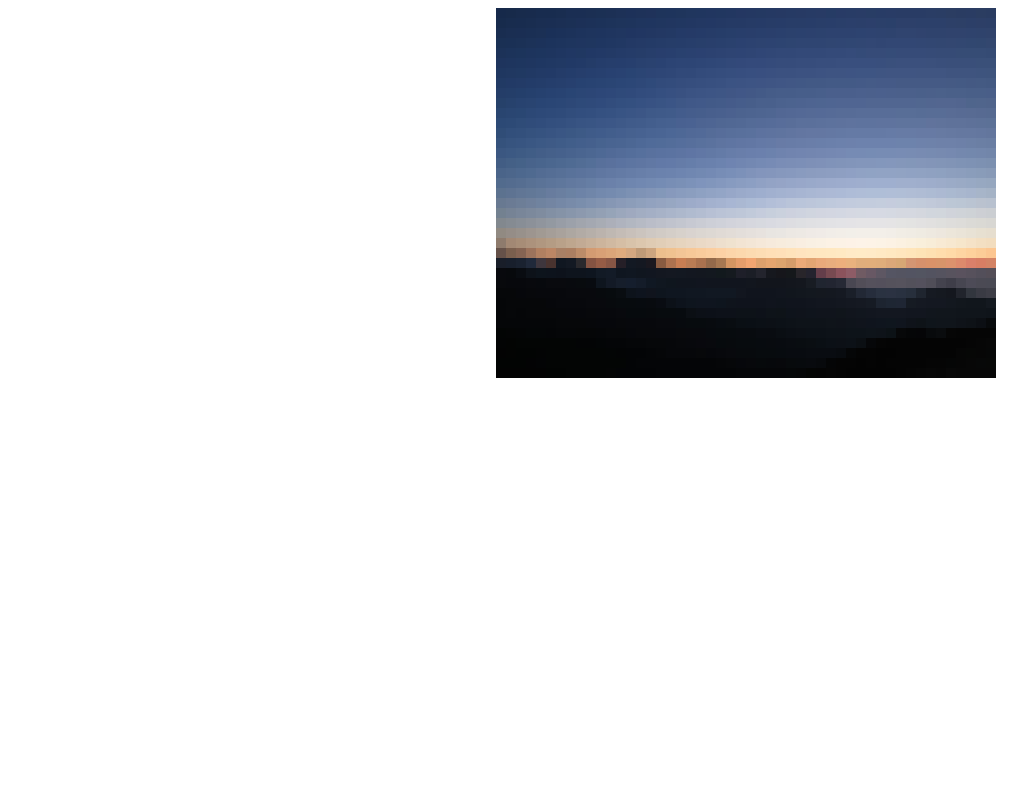
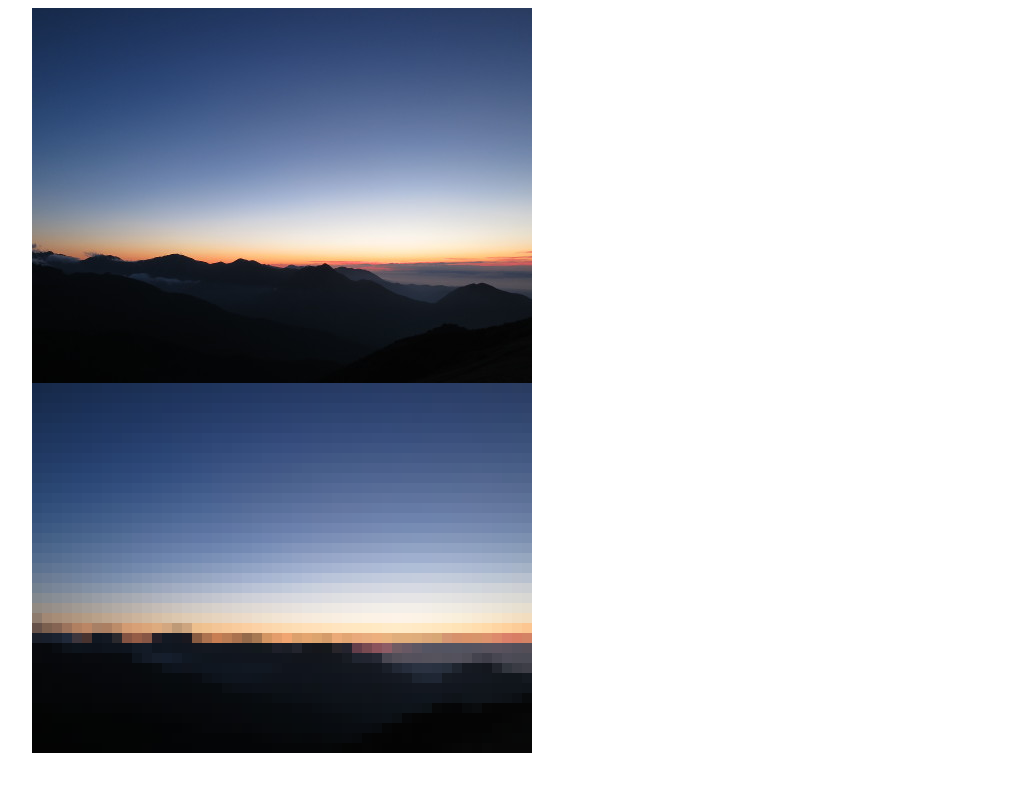
Before and after one commit to ned2/divify, a plain HTML site: page test.html in a window 1280 px wide. Shown: the whole page, without its empty margins (56-1083 px from the left). Drawn offline with Linux system fonts and the light colour scheme.

Commit message:
added cropping to nearest pixel when height not a multiple of pixel length
fixed up the test to show the original again

worked on demo

```diff
--- a/demo.js
+++ b/demo.js
@@ -4,7 +4,8 @@ $(document).ready(function() {
         divifyImage(document.getElementById('pixelated1'), imgd, 5);
         divifyImage(document.getElementById('pixelated2'), imgd, 10);
         divifyImage(document.getElementById('rounded'), imgd, 10);
-        divifyImage(document.getElementById('exploded'), imgd, 10);
+        divifyImage(document.getElementById('exploded'), imgd, 10, 1);
+        divifyImage(document.getElementById('bordered'), imgd, 10, 1);
     }
 
     var canvas = document.getElementById('original');
--- a/divify.js
+++ b/divify.js
@@ -1,13 +1,23 @@
+// The number of pixelated divs added so far.
+// used to create specific syle rules for each div.
 var DIVCOUNTER = 0;
 
-// Pixelate an image into a grid of divs. If the image is not square
-// you'll end up with an image with a slightly different height.
+
+// Pixelate an image into a grid of divs. The width of the image must
+// be a multiple of the pixel size, if the height is not, the image is
+// cropped to the next lowest multiple.
+//
 //
 // Pixelating with a pixelSize of 1 will work (and result in a perfect
 // looking replication of the image) but for non-trivial image sizes
-// will result in a LARGE number of DOM elements, the rendering of
-// which could cause your browser to choke. Success has been had with
-// getting a 500x375 image rendering on Chrome and Opera.
+// this will result in a LARGE number of DOM elements, the rendering
+// of which could cause your browser to choke. Success has been had
+// with getting a 500x375 image rendering on Chrome and Opera.
+//
+// In general styling of the pixels is left to the user afterwards via
+// the generated stylesheet, with the exception of margin and border,
+// as these alter the width of the final pixelated image and this needs
+// the parent div needs to have its width updated to reflect this.
 //
 // Parameters:
 //   divified    The target element to place the grid in.
@@ -16,7 +26,8 @@ var DIVCOUNTER = 0;
 //               an ImageData object -- the result of context.getImageData()
 //               to facillitate not having to get this multiple times.
 //   pixelSize   The size of the pixels, must be a multiple of the image width.
-function divifyImage(divified, image, pixelSize) {
+//   margin      Optional margin to add to pixels. 'explodes' the image.
+function divifyImage(divified, image, pixelSize, margin) {
 
     var divifyOnLoad = function () {
         var width = this.width;
@@ -29,7 +40,7 @@ function divifyImage(divified, image, pixelSize) {
         var imgd = context.getImageData(0, 0, width, height);
         var pix = imgd.data;
 
-        divify(pix, divified, pixelSize, width);
+        divify(pix, divified, pixelSize, width, margin);
     }
 
     if (typeof image == "string") {
@@ -45,13 +56,14 @@ function divifyImage(divified, image, pixelSize) {
         var imgd = context.getImageData(0, 0, image.width, image.height);
         divify(imgd.data, divified, pixelSize, image.width);
     } else if (image instanceof ImageData) {
-        divify(image.data, divified, pixelSize, image.width);
+        divify(image.data, divified, pixelSize, image.width, margin);
     }
 }
 
 
-// Useful for creating multiple pixelations from the one image without
-// having to continually create canvases/extract pixels.
+// Useful if you want to display the source canvas and/or creating
+// multiple pixelations from the one image without having to
+// continually create canvases/extract pixels.
 function imageToCanvas(image, canvas, callback) {
     if (typeof image == "string") {
         var img = new Image();
@@ -73,7 +85,9 @@ function imageToCanvas(image, canvas, callback) {
 }
 
 
-function divify(pix, divified, pixelSize, width) {
+function divify(pix, divified, pixelSize, width, margin) {
+    var margin = margin || 0;
+
     // It is much faster to insert a single element with a large
     // number of child elements than to directly insert them all.
     var divs = ['<div id="divified',DIVCOUNTER,'">'];
@@ -85,9 +99,10 @@ function divify(pix, divified, pixelSize, width) {
 
     divs.push('<div style="clear:both"></div>');
     divs.push('</div>');
-    divified.style.width = width + 'px';
 
-    makeStyleSheet(pixelSize);
+
+    divified.style.width = (width + 2*margin*width/pixelSize)+ 'px';
+    makeStyleSheet(pixelSize, margin);
     divified.innerHTML = divs.join('');
     DIVCOUNTER++;
 }
@@ -97,10 +112,10 @@ function divify(pix, divified, pixelSize, width) {
 // directly, to facilitate user styling once the div is created.
 // We need to make the styles relative to the current divified div in
 // case multiple are being made on the same page.
-function makeStyleSheet(pixelSize) {
+function makeStyleSheet(pixelSize, margin) {
     var sheet = document.createElement('style');
     sheet.id = 'divified-styles';
-    sheet.innerHTML = '#divified'+DIVCOUNTER+' .p { float: left; width: '+pixelSize+'px; height: '+pixelSize+'px; }';
+    sheet.innerHTML = '#divified'+DIVCOUNTER+' .p { float: left; width: '+pixelSize+'px; height: '+pixelSize+'px; margin: '+margin+'px}';
     document.body.appendChild(sheet);
 }
 
@@ -127,7 +142,9 @@ function addDivs(divs, pix, l, width) {
     }
 
     var i = 0;
-    var n = pix.length;
+    var height = pix.length/4/width;
+    var croppedHeight = height - height % l;
+    var n = 4*width*croppedHeight;
 
     while(i < n) {
         var x = Math.floor(i/4);
@@ -140,10 +157,17 @@ function addDivs(divs, pix, l, width) {
             i += 4*(l-1)*width;
         }
 
+        // check that we haven't jumped off the edge of the image
+        // or we've gone over the to the nearest pixel height
+        if (i >= n)
+            break;
+
         var r = averageCol(i, 0);
         var g = averageCol(i, 1);
         var b = averageCol(i, 2);
         var a = averageCol(i, 3);
+        if (isNaN(r))
+            var z = 1;
         divs.push('<div class="p" style="background-color:rgba(');
         divs.push([r,g,b,a].join(','));
         divs.push(')"></div>');
--- a/test.html
+++ b/test.html
@@ -5,13 +5,7 @@
   <title>divify test</title>
   <script type="text/javascript" src="divify.js"></script>
   <style type="text/css">
-    #canvas {
-        margin: 0 5em;
-        display: inline-block;
-        vertical-align: top;
-    }
-
-    #divified {
+    #original, #divified {
         margin: 0 5em;
         display: inline-block;
         vertical-align: top;
@@ -19,12 +13,14 @@
   </style>
 </head>
 <body>
-  <canvas id="canvas"></canvas>
+  <canvas id="original"></canvas>
   <div id="divified"></div>
   <script type="text/javascript">
-    divifyImage(document.getElementById('divified'),
-                'images/mt_townsend.jpg',
-                10,
-                document.getElementById('canvas'));
+    var canvas = document.getElementById('original');
+    var divified = document.getElementById('divified');
+    var test = function(imgd) {
+        divifyImage(divified, imgd, 10);
+    }
+    imageToCanvas('images/mt_townsend.jpg', canvas, test);
   </script>
 </body>
```
